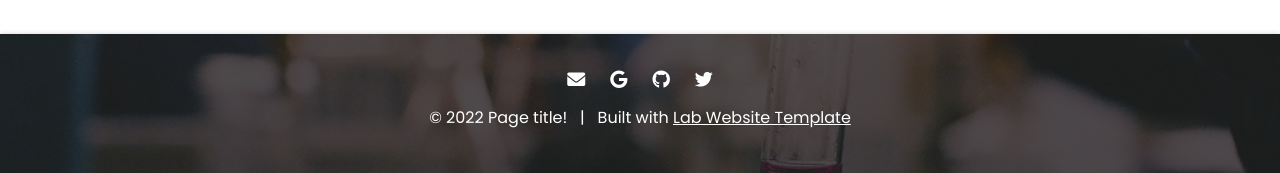
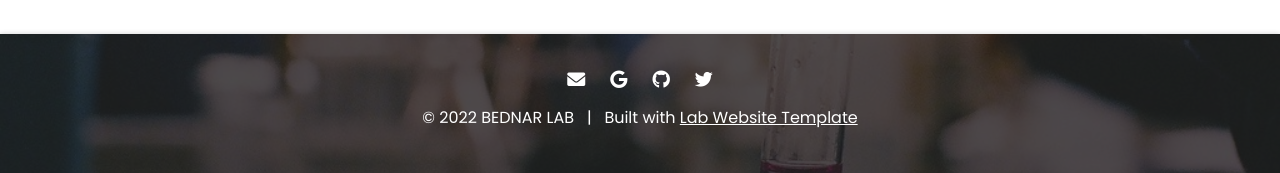
Before and after one commit to Bednar-lab/bednarlab, a Jekyll site: the page built from index.md, in a window 1280 px wide and 900 px high, scrolled down 833 px. Shown: the part 727-900 px from the top of the window. Built offline with Jekyll 4.4.1, drawn with Linux system fonts in a browser that asks for light colours; some of the changed text lies outside the part shown.

Commit message:
Main title update

```diff
--- a/_config.yaml
+++ b/_config.yaml
@@ -1,7 +1,7 @@
 ### basic settings
 
 # site properties and page defaults
-title: Page title!
+title: BEDNAR LAB
 description: An easy-to-use, flexible website template for labs, with automatic citations, GitHub tag imports, pre-built components, and more.
 logo: images/logo.svg
 header: images/background.jpg
```
